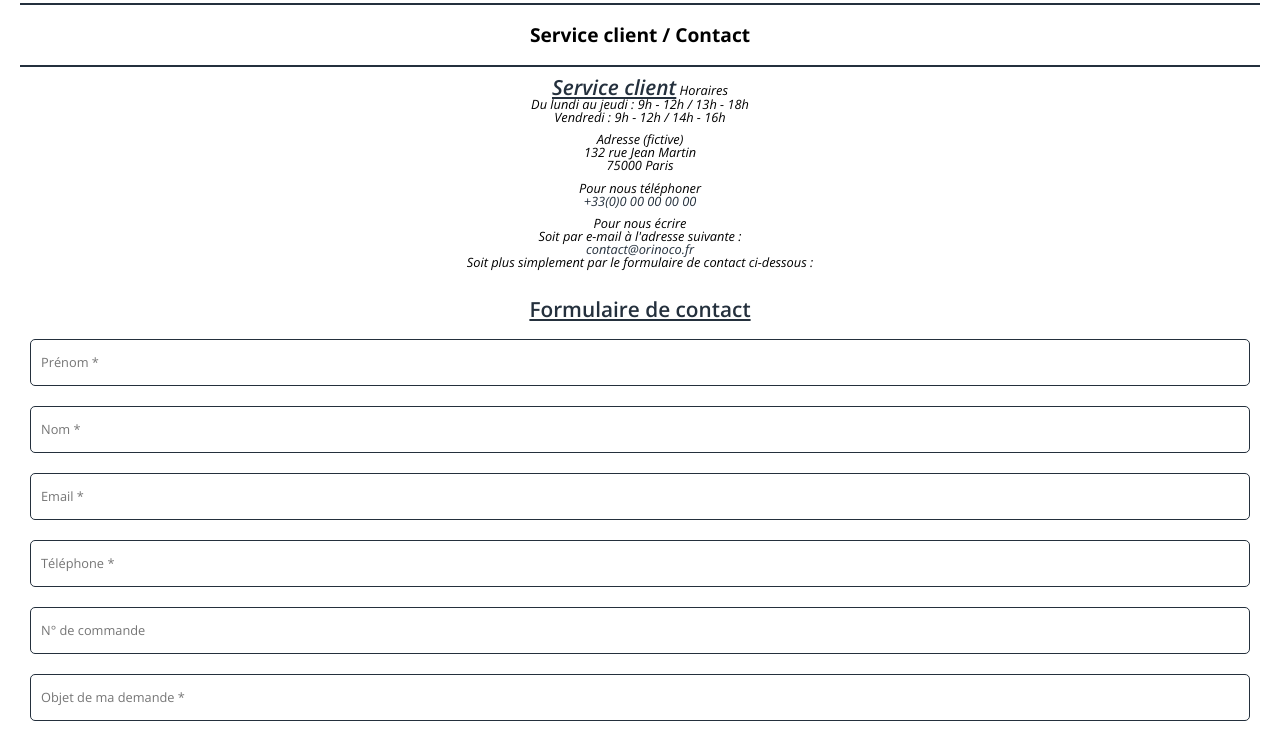
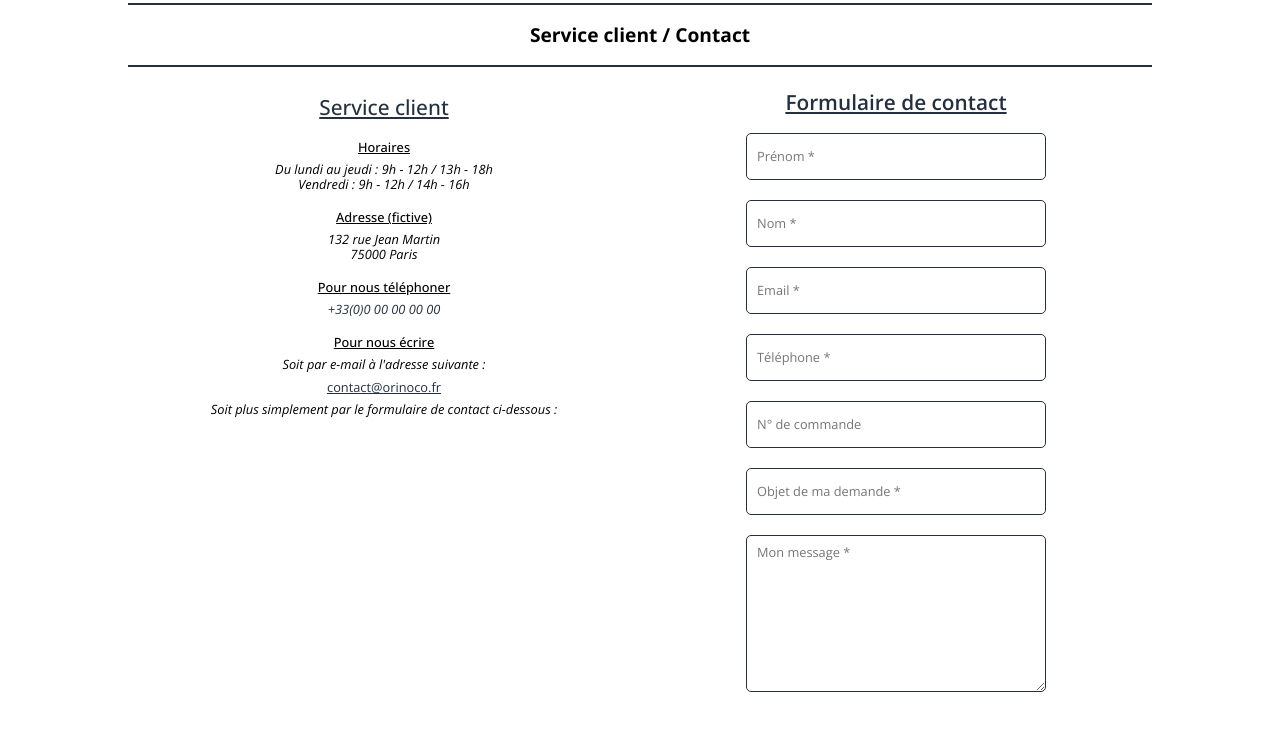
Before and after one commit to Arnabaz/ClementVallet_5_17062021, a website: page frontend/contact.html in a window 1280 px wide. Shown: the part 337-1075 px from the top of the page. Drawn offline with nearby package versions, Linux system fonts and the light colour scheme.

Commit message:
refactor : add some corrections after mentorat session

```diff
--- a/frontend/contact.html
+++ b/frontend/contact.html
@@ -31,7 +31,8 @@
         <ul class="menu-items">
             <li class="menu-item"><a href="../index.html#products-section" class="menu-item__products">Produits</a></li>
             <li class="menu-item"><a href="./contact.html">Contact</a></li>
-            <li class="menu-item"><a href="./cart.html"><i class="fas fa-shopping-cart cart-icon"></i>Mon panier</a></li>
+            <li class="menu-item"><a href="./cart.html"><i class="fas fa-shopping-cart cart-icon"></i>Mon panier</a>
+            </li>
         </ul>
     </nav>
 </header>
@@ -66,8 +67,8 @@
             </p>
             <span>Pour nous écrire</span>
             <p>
-                Soit par e-mail à l'adresse suivante :<br/><a
-                    href="mailto:contact@orinoco.fr">contact@orinoco.fr</a><br/>
+                Soit par e-mail à l'adresse suivante :<br/>
+                <a class="contact-section__link" href="mailto:contact@orinoco.fr">contact@orinoco.fr</a><br/>
                 Soit plus simplement par le formulaire de contact ci-dessous :
             </p>
         </address>
@@ -102,11 +103,11 @@
             exclusives</h3>
     </header>
     <form class="sub_form" method="post">
-            <label class="sub_form-label" for="email">
-                <i class="far fa-envelope"></i>
-            </label>
-            <input class="sub_form-input" type="email" name="email" placeholder="Entrez votre adresse e-mail"
-                   id="email"/>
+        <label class="sub_form-label" for="email">
+            <i class="far fa-envelope"></i>
+        </label>
+        <input class="sub_form-input" type="email" name="email" placeholder="Entrez votre adresse e-mail"
+               id="email"/>
         <button class="sub_form-button">S'abonner</button>
     </form>
 </section>
--- a/frontend/styles/contact.css
+++ b/frontend/styles/contact.css
@@ -415,12 +415,48 @@ ul.circle-type {
 .contact-section {
   padding: 10px 20px 0 20px;
 }
+@media (min-width: 425px) {
+  .contact-section {
+    padding: 10px 50px 0 50px;
+  }
+}
+@media (min-width: 620px) {
+  .contact-section {
+    padding: 10px 50px 0 50px;
+  }
+}
+@media (min-width: 980px) {
+  .contact-section {
+    display: grid;
+    padding: 10px 50px 0 50px;
+    grid-template-areas: "title title" "text form";
+    grid-template-columns: 1fr 1fr;
+    grid-row-gap: 25px;
+  }
+}
+@media (min-width: 1224px) {
+  .contact-section {
+    margin: 0 calc((100% - 1124px) / 2);
+  }
+}
 .contact-section__text {
   font-family: "Open sans", sans-serif;
   font-size: 0.8rem;
   font-weight: 100;
   padding: 10px 10px 20px 10px;
   text-align: center;
+}
+@media (min-width: 980px) {
+  .contact-section__text {
+    padding: 0;
+  }
+}
+.contact-section__text span {
+  display: block;
+  text-decoration: underline;
+  font-style: normal;
+  font-weight: 500;
+  line-height: 30px;
 }
 .contact-section__text h4 {
   font-size: 0.9rem;
@@ -429,6 +465,10 @@ ul.circle-type {
 }
 .contact-section__text p {
   padding: 0 10px 10px 10px;
+  line-height: 15px;
+}
+.contact-section header {
+  grid-area: title;
 }
 .contact-section__heading {
   font-size: 1.3rem;
@@ -436,6 +476,13 @@ ul.circle-type {
   color: #24303D;
   text-decoration: underline;
   padding-bottom: 10px;
+}
+.contact-section__link {
+  font-style: normal;
+  font-weight: 300;
+  text-decoration: underline;
+  color: #43658A;
+  line-height: 30px;
 }
 .contact-section__form {
   display: flex;
@@ -446,6 +493,11 @@ ul.circle-type {
   text-align: center;
   border-bottom: solid 2px #24303D;
 }
+@media (min-width: 980px) {
+  .contact-section__form {
+    border: none;
+  }
+}
 .contact-section__input {
   line-height: 25px;
   padding: 10px;
@@ -453,11 +505,31 @@ ul.circle-type {
   border-radius: 5px;
   border: solid 1px #24303D;
 }
+@media (min-width: 375px) {
+  .contact-section__input {
+    margin: 10px calc((100% - 250px) / 2);
+  }
+}
+@media (min-width: 375px) {
+  .contact-section__input {
+    margin: 10px calc((100% - 300px) / 2);
+  }
+}
 .contact-section__text-area {
   padding: 10px 10px 120px 10px;
   margin: 10px;
   border-radius: 5px;
   border: solid 1px #24303D;
+}
+@media (min-width: 375px) {
+  .contact-section__text-area {
+    margin: 10px calc((100% - 250px) / 2);
+  }
+}
+@media (min-width: 375px) {
+  .contact-section__text-area {
+    margin: 10px calc((100% - 300px) / 2);
+  }
 }
 .contact-section__button {
   font-family: "Open sans", sans-serif;
@@ -469,7 +541,17 @@ ul.circle-type {
   border: none;
   border-radius: 5px;
   box-shadow: 3px 3px 10px 3px silver;
-  margin: 40px 40px 50px 40px;
+  margin: 50px;
+}
+@media (min-width: 375px) {
+  .contact-section__button {
+    margin: 50px calc((100% - 250px) / 2);
+  }
+}
+@media (min-width: 375px) {
+  .contact-section__button {
+    margin: 50px calc((100% - 300px) / 2);
+  }
 }
 .contact-section a {
   color: #24303D;
```
Also changed, not shown: frontend/scripts/add-to-cart-link.js (+5 -22 lines), frontend/styles/cgv.css (+21 -3 lines), frontend/styles/cookies.css (+16 -1 lines), frontend/styles/gdpr.css (+16 -1 lines), frontend/styles/legal.css (+12 -1 lines), frontend/styles/style.css (+10 -0 lines), 6 other files.
